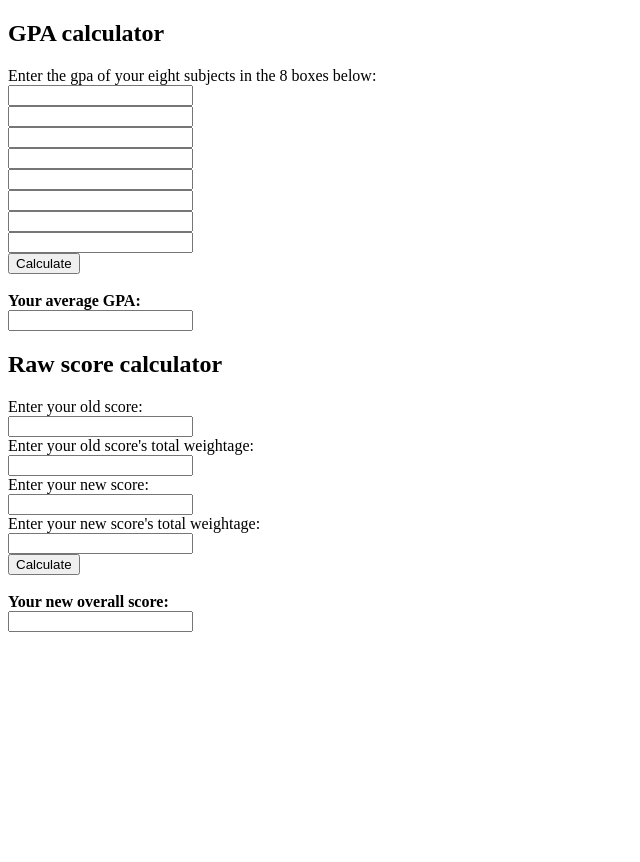
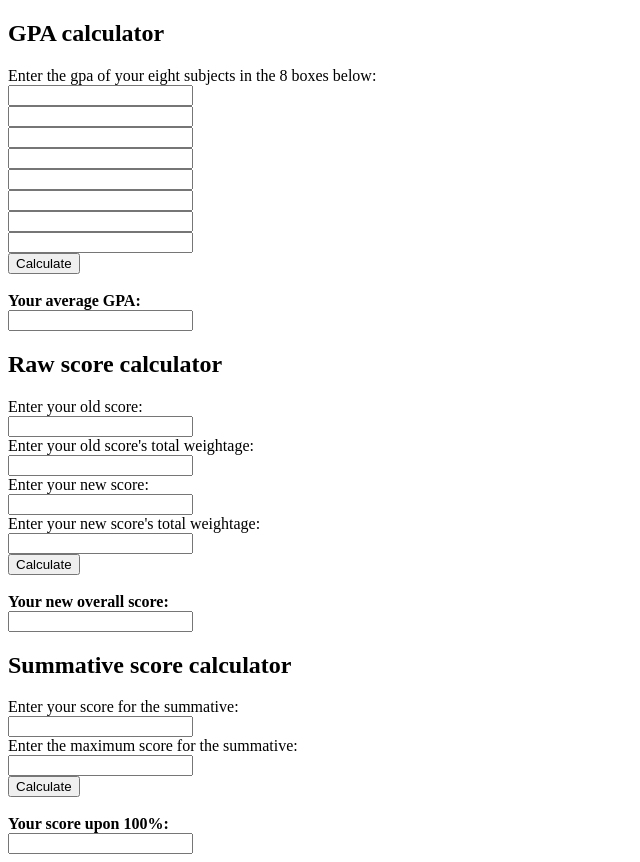
Before and after one commit to haoyangw/ResCal, a plain HTML site: page index.html in a window 1280 px wide. Shown: the whole page, without its empty margins (0-640 px from the left). Before the commit the page ends 800 px from the top, so only its background shows below. Drawn offline with Linux system fonts and the light colour scheme.

Commit message:
Add section for summatives

```diff
--- a/index.html
+++ b/index.html
@@ -7,40 +7,50 @@
 <p><b><h2>GPA calculator</h2></b></p>
 <form action="" name="gpa">
 Enter the gpa of your eight subjects in the 8 boxes below:<br>
-<input type="text" name="gpa1">
+<input type="text" name="gpa1"/>
 <br>
-<input type="text" name="gpa2">
+<input type="text" name="gpa2"/>
 <br>
-<input type="text" name="gpa3">
+<input type="text" name="gpa3"/>
 <br>
-<input type="text" name="gpa4">
+<input type="text" name="gpa4"/>
 <br>
-<input type="text" name="gpa5">
+<input type="text" name="gpa5"/>
 <br>
-<input type="text" name="gpa6">
+<input type="text" name="gpa6"/>
 <br>
-<input type="text" name="gpa7">
+<input type="text" name="gpa7"/>
 <br>
-<input type="text" name="gpa8">
+<input type="text" name="gpa8"/>
 <br>
-<input type="button" name="submit" value="Calculate" onClick="calcGPA(this.form)">
+<input type="button" name="submit" value="Calculate" onClick="calcGPA(this.form)"/>
 <br><br><b>Your average GPA:</b><br>
-<input type="text" name="GPA">
+<input type="text" name="GPA"/>
 </form>
 <p><b><h2>Raw score calculator</h2></b></p>
 <form action="" name="raw">
 Enter your old score:<br>
-<input type="text" name="oldscore"><br>
+<input type="text" name="oldscore"/><br>
 Enter your old score's total weightage:<br>
-<input type="text" name="oldper"><br>
+<input type="text" name="oldper"/><br>
 Enter your new score:<br>
-<input type="text" name="newscore"><br>
+<input type="text" name="newscore"/><br>
 Enter your new score's total weightage:<br>
-<input type="text" name="newper">
+<input type="text" name="newper"/>
 <br>
-<input type="button" name="submitRaw" value="Calculate" onClick="calcScore(this.form)">
+<input type="button" name="submitRaw" value="Calculate" onClick="calcScore(this.form)"/>
 <br><br><b>Your new overall score:</b><br>
-<input type="text" name="rawScore">
+<input type="text" name="rawScore"/>
+</form>
+<p><b><h2>Summative score calculator</h2></b></p>
+<form action="" name="summative">
+Enter your score for the summative:<br>
+<input type="text" name="scor"/><br>
+Enter the maximum score for the summative:<br>
+<input type="text" name="tot"/><br>
+<input type="button" name="submitSum" value="Calculate" onclick="calcSumm(this.form)"/>
+<br><br><b>Your score upon 100%:</b><br>
+<input type="text" name="overallScore"/>
 </form>
 <script type="text/javascript">
 function calcGPA(form) {
@@ -68,6 +78,13 @@ function calcScore(form) {
 	comb = Math.ceil(+comb);
 	form.rawScore.value = comb;
 }
+function calcSumm(form) {
+	var achieved = form.scor.value;
+	var max = form.tot.value;
+	var per = (+achieved / +max) * 100;
+	per = Math.ceil(+per);
+	form.overallScore.value = per;
+}
 </script>
 </body>
 </html>
```
